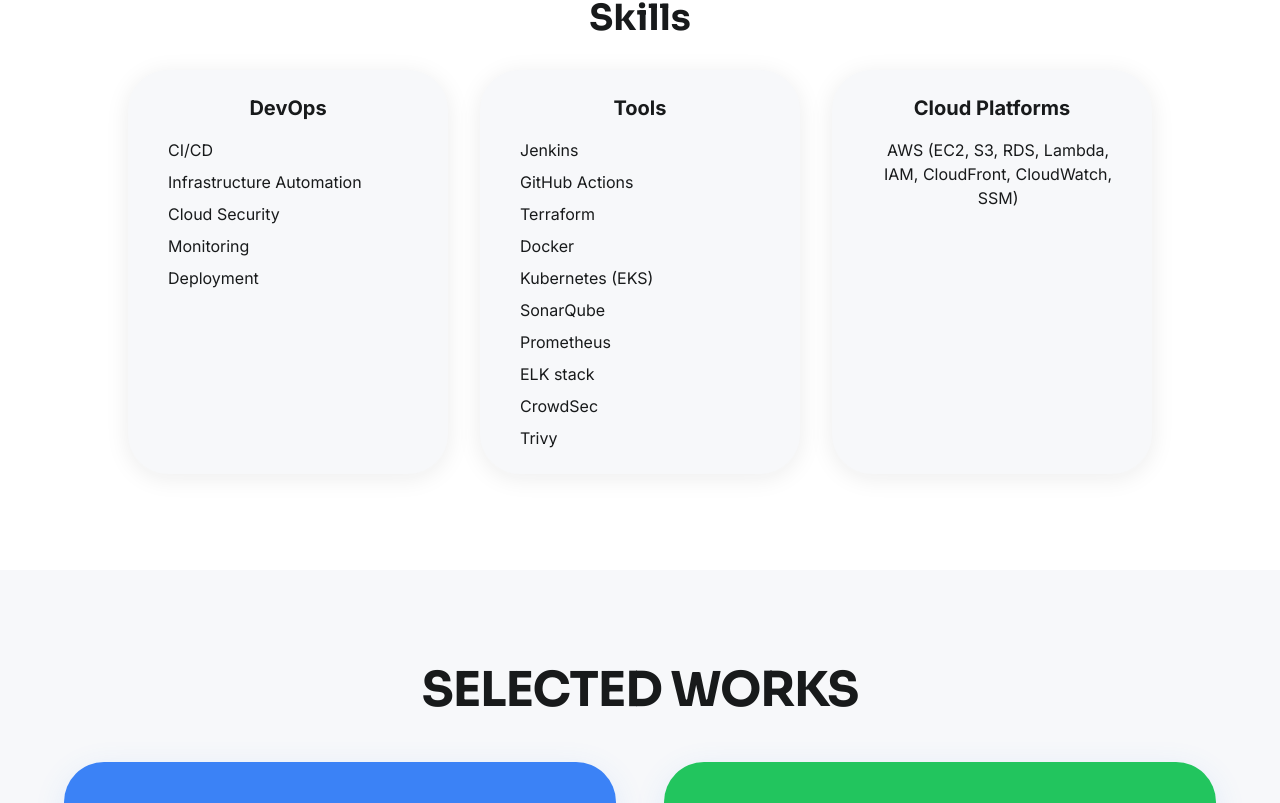
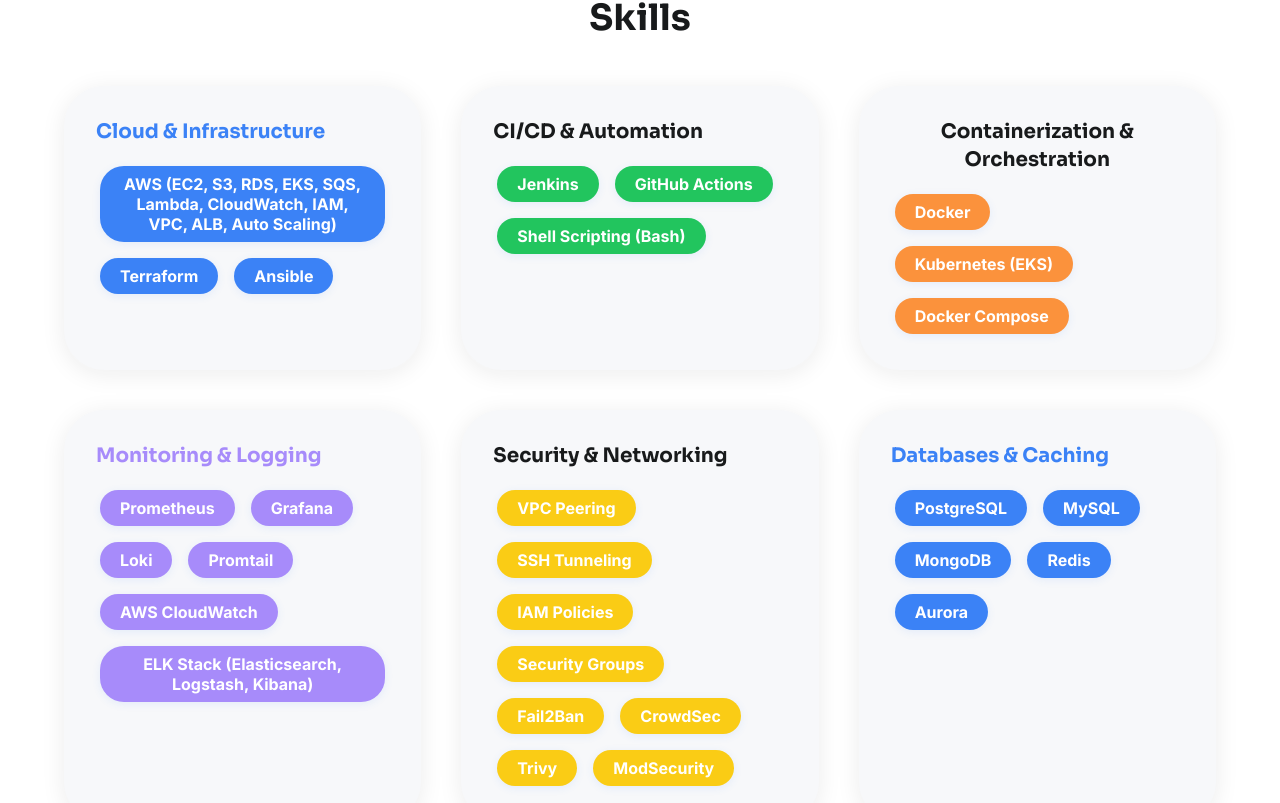
Before and after one commit to dhulkii/test, a Next.js app: page / in a window 1280 px wide. Shown: the part 1518-2321 px from the top of the page. Built offline with nearby package versions, Linux system fonts and the light colour scheme.

Commit message:
feat(skills): highlight all resume skills with colored badges, categories, and motion

```diff
--- a/src/components/skills-section.tsx
+++ b/src/components/skills-section.tsx
@@ -4,35 +4,137 @@
 import { motion } from 'framer-motion'
 
 const skills = [
-  { category: 'DevOps', items: ['CI/CD', 'Infrastructure Automation', 'Cloud Security', 'Monitoring', 'Deployment'] },
-  { category: 'Tools', items: ['Jenkins', 'GitHub Actions', 'Terraform', 'Docker', 'Kubernetes (EKS)', 'SonarQube', 'Prometheus', 'ELK stack', 'CrowdSec', 'Trivy'] },
-  { category: 'Cloud Platforms', items: ['AWS (EC2, S3, RDS, Lambda, IAM, CloudFront, CloudWatch, SSM)'] },
+  {
+    category: 'Cloud & Infrastructure',
+    color: 'accent-blue',
+    items: [
+      'AWS (EC2, S3, RDS, EKS, SQS, Lambda, CloudWatch, IAM, VPC, ALB, Auto Scaling)',
+      'Terraform',
+      'Ansible',
+    ],
+  },
+  {
+    category: 'CI/CD & Automation',
+    color: 'accent-green',
+    items: [
+      'Jenkins',
+      'GitHub Actions',
+      'Shell Scripting (Bash)',
+    ],
+  },
+  {
+    category: 'Containerization & Orchestration',
+    color: 'accent-orange',
+    items: [
+      'Docker',
+      'Kubernetes (EKS)',
+      'Docker Compose',
+    ],
+  },
+  {
+    category: 'Monitoring & Logging',
+    color: 'accent-purple',
+    items: [
+      'Prometheus',
+      'Grafana',
+      'Loki',
+      'Promtail',
+      'AWS CloudWatch',
+      'ELK Stack (Elasticsearch, Logstash, Kibana)',
+    ],
+  },
+  {
+    category: 'Security & Networking',
+    color: 'accent-yellow',
+    items: [
+      'VPC Peering',
+      'SSH Tunneling',
+      'IAM Policies',
+      'Security Groups',
+      'Fail2Ban',
+      'CrowdSec',
+      'Trivy',
+      'ModSecurity',
+    ],
+  },
+  {
+    category: 'Databases & Caching',
+    color: 'accent-blue',
+    items: [
+      'PostgreSQL',
+      'MySQL',
+      'MongoDB',
+      'Redis',
+      'Aurora',
+    ],
+  },
+  {
+    category: 'Version Control & Code Quality',
+    color: 'accent-green',
+    items: [
+      'Git',
+      'GitHub',
+      'SonarQube',
+    ],
+  },
+  {
+    category: 'Additional Technologies',
+    color: 'accent-orange',
+    items: [
+      'Nginx',
+      'Boto3 (AWS SDK)',
+      'Linux Administration',
+      'Medium Blogging',
+    ],
+  },
 ]
+
+const containerVariants = {
+  hidden: {},
+  visible: {
+    transition: {
+      staggerChildren: 0.12,
+      delayChildren: 0.2,
+    },
+  },
+}
+
+const cardVariants = {
+  hidden: { opacity: 0, y: 40 },
+  visible: { opacity: 1, y: 0, transition: { duration: 0.7, ease: 'easeOut' } },
+}
 
 export function SkillsSection() {
   return (
     <motion.section
       id="skills"
       className="py-24 bg-background-base text-center"
-      initial={{ opacity: 0, y: 40 }}
-      whileInView={{ opacity: 1, y: 0 }}
+      initial="hidden"
+      whileInView="visible"
       viewport={{ once: true }}
-      transition={{ duration: 0.8 }}
+      variants={containerVariants}
     >
-      <h2 className="font-display text-4xl font-bold mb-8 text-accent-teal">Skills</h2>
-      <div className="max-w-5xl mx-auto grid grid-cols-1 md:grid-cols-3 gap-8">
+      <h2 className="font-display text-4xl font-bold mb-12 text-accent-teal">Skills</h2>
+      <div className="max-w-6xl mx-auto grid grid-cols-1 md:grid-cols-2 lg:grid-cols-3 gap-10">
         {skills.map((group) => (
-          <div key={group.category} className="bg-background-soft rounded-2xl p-6 shadow-card">
-            <h3 className="text-xl font-semibold mb-4 text-accent-sky">{group.category}</h3>
-            <ul className="space-y-2">
+          <motion.div
+            key={group.category}
+            variants={cardVariants}
+            className="bg-background-soft rounded-2xl p-8 shadow-card flex flex-col items-start"
+          >
+            <h3 className={`text-xl font-bold mb-4 font-display text-${group.color}`}>{group.category}</h3>
+            <div className="flex flex-wrap gap-2">
               {group.items.map((item) => (
-                <li key={item} className="text-text-main flex items-center gap-2">
-                  <span className="inline-block w-2 h-2 bg-accent-teal rounded-full" />
+                <span
+                  key={item}
+                  className={`tag ${group.color} shadow-tag text-sm px-4 py-2 font-semibold bg-${group.color} text-white`}
+                  style={{ fontWeight: 600 }}
+                >
                   {item}
-                </li>
+                </span>
               ))}
-            </ul>
-          </div>
+            </div>
+          </motion.div>
         ))}
       </div>
     </motion.section>
```
